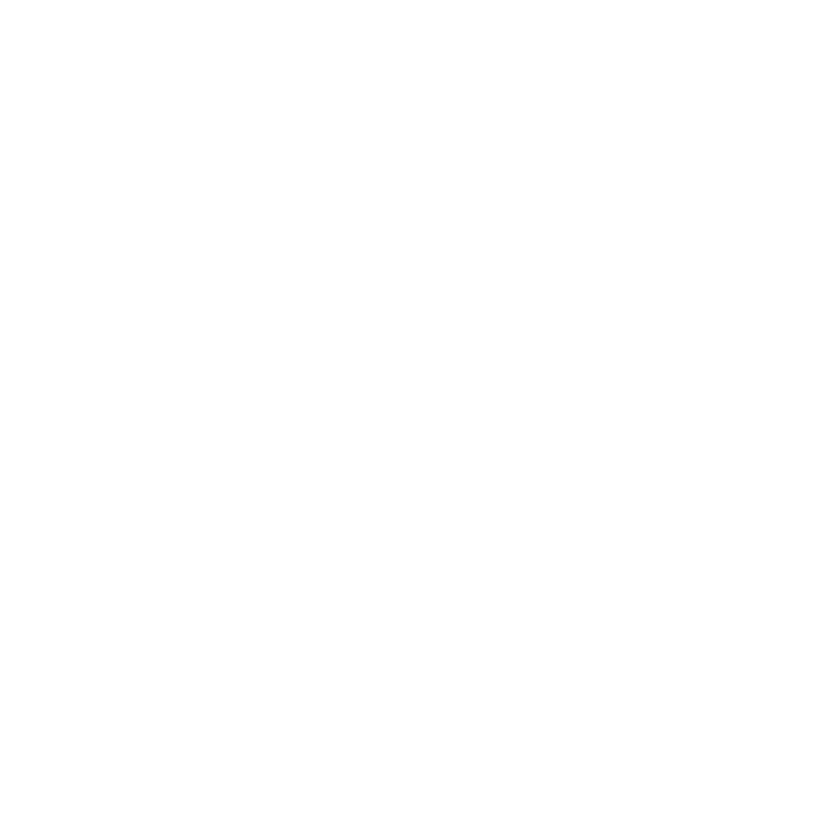
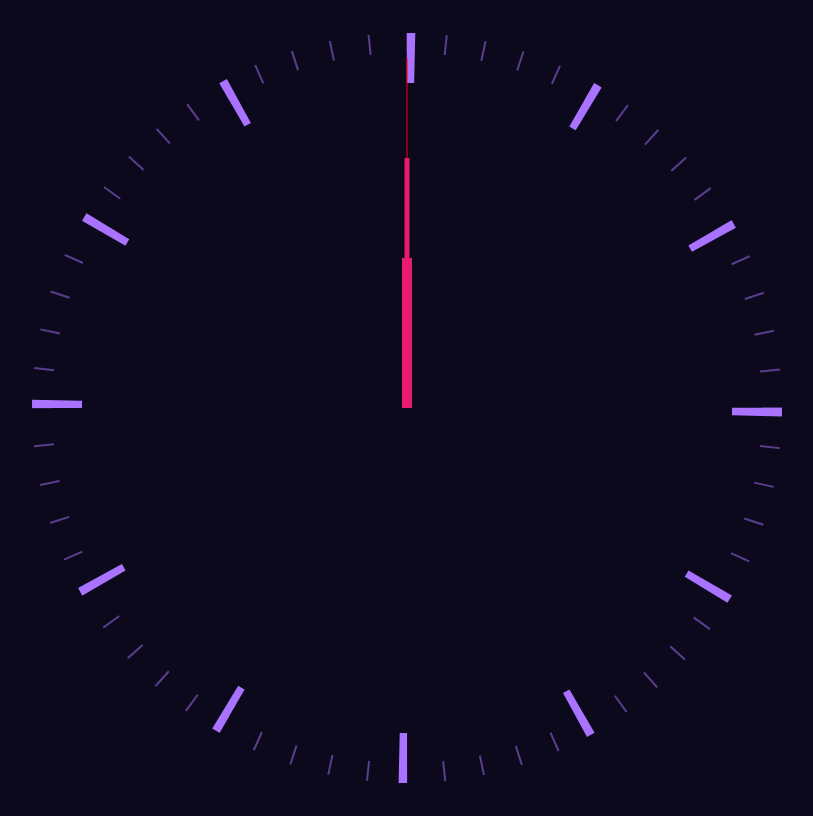
Before and after one commit to betulturkes/analog-saat, a plain HTML site: page index.html in a window 1280 px wide. Shown: the whole page, without its empty margins (233-1046 px from the left). Drawn offline with Linux system fonts and the light colour scheme.

Commit message:
saat taslağı ve zaman ayarlamaları yapıldı.

```diff
--- a/index.html
+++ b/index.html
@@ -4,8 +4,47 @@
     <meta charset="UTF-8">
     <meta name="viewport" content="width=device-width, initial-scale=1.0">
     <title>Analog Saat</title>
+    <style type="text/css">
+        body{
+            background-color: #0c091d;
+            display:flex;
+        }
+        .thin-lines{
+            stroke: rgba(169,114,255,0.5)
+        }
+        .thick-lines{
+            stroke: #a972ff;
+        }
+        svg{
+            margin:auto;
+        }
+
+
+    </style>
 </head>
 <body>
-
+    <svg width="800" height="800">
+        <circle
+            class="thin-lines"
+            cx="400"
+            cy="400"
+            r="365"
+            fill="none"
+            stroke-width="20"
+            stroke-dasharray="2,36.2">
+        </circle>
+        <circle
+            class="thick-lines"
+            cx="400"
+            cy="400"
+            r="350"
+            fill="none"
+            stroke-width="50"
+            stroke-dasharray="8,175.1666">
+        </circle>
+        <line class="second" x1="400" y1="400" x2="400" y2="50" stroke="red"></line>
+        <line class="minute-hand" x1="400" y1="400" x2="400" y2="150" stroke="#E81C6F" stroke-width="5"></line>
+        <line class="hour" x1="400" y1="400" x2="400" y2="250" stroke="#E81C6F" stroke-width="10"></line>
+    </svg>
 </body>
 </html>
```
